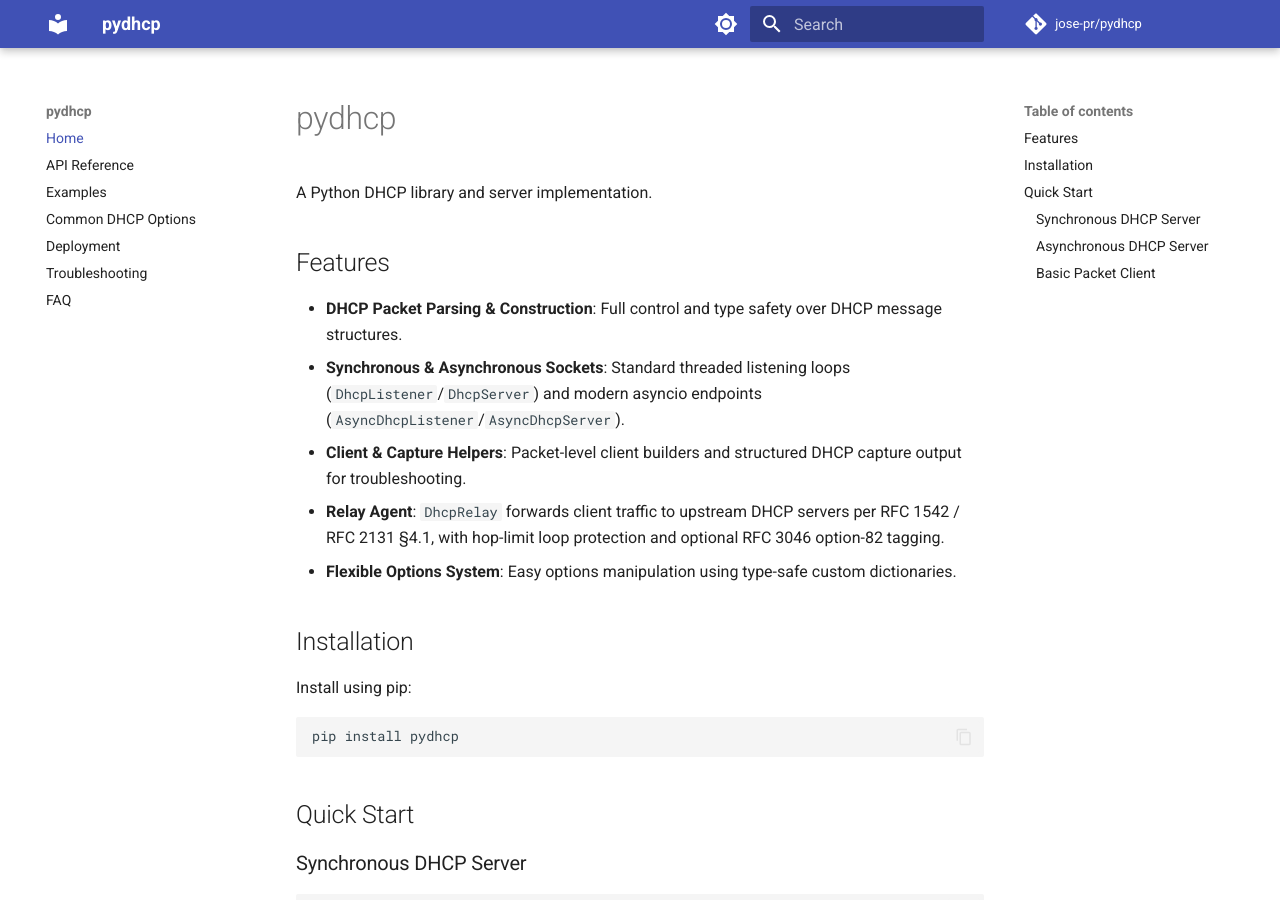
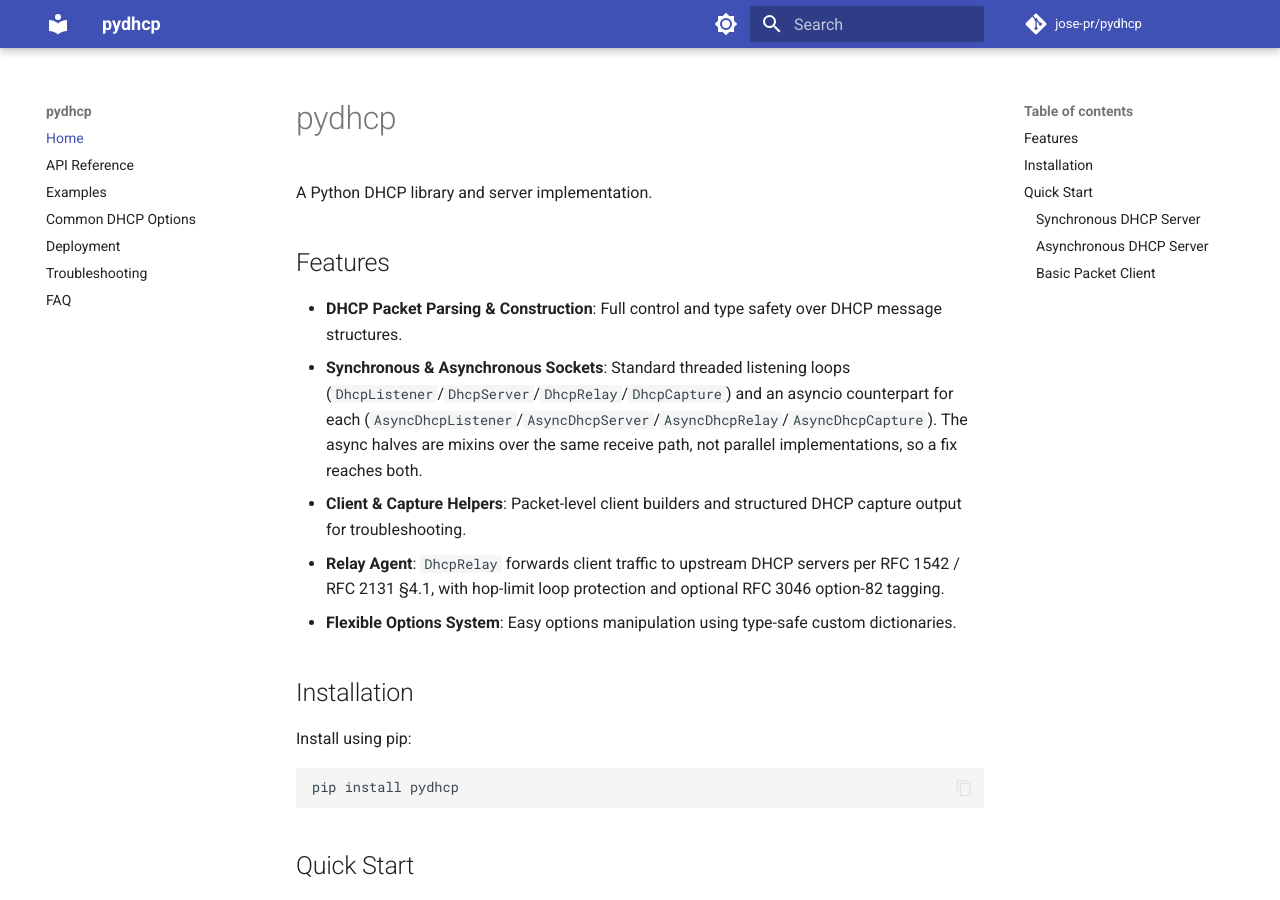
Before and after one commit to jose-pr/pydhcp, an MkDocs documentation site: the page built from docs/index.md, in a window 1280 px wide and 900 px high. Built offline with MkDocs 1.6.1 and Material for MkDocs 9.7.7, drawn with Linux system fonts in a browser that asks for light colours; comment, search, counter and statistics services are not loaded.

Commit message:
docs: document AsyncDhcpRelay and AsyncDhcpCapture for users
Both are public API and appeared in no user-facing document: no mkdocstrings
entry beside AsyncDhcpServer, and the feature bullets named only
AsyncDhcpListener/AsyncDhcpServer. The shipped header had them; the docs site
and README did not.

The bullets now say the thing worth knowing about them -- the async halves are
mixins over the same receive path rather than parallel implementations, so a
fix reaches both, and a test fails if any receive-path line is duplicated
between them. That is the property that was missing last time, when the async
listener was deaf on Linux while passing every unit test.

```diff
--- a/docs/index.md
+++ b/docs/index.md
@@ -5,7 +5,7 @@ A Python DHCP library and server implementation.
 ## Features
 
 - **DHCP Packet Parsing & Construction**: Full control and type safety over DHCP message structures.
-- **Synchronous & Asynchronous Sockets**: Standard threaded listening loops (`DhcpListener`/`DhcpServer`) and modern asyncio endpoints (`AsyncDhcpListener`/`AsyncDhcpServer`).
+- **Synchronous & Asynchronous Sockets**: Standard threaded listening loops (`DhcpListener`/`DhcpServer`/`DhcpRelay`/`DhcpCapture`) and an asyncio counterpart for each (`AsyncDhcpListener`/`AsyncDhcpServer`/`AsyncDhcpRelay`/`AsyncDhcpCapture`). The async halves are mixins over the same receive path, not parallel implementations, so a fix reaches both.
 - **Client & Capture Helpers**: Packet-level client builders and structured DHCP capture output for troubleshooting.
 - **Relay Agent**: `DhcpRelay` forwards client traffic to upstream DHCP servers per RFC 1542 / RFC 2131 §4.1, with hop-limit loop protection and optional RFC 3046 option-82 tagging.
 - **Flexible Options System**: Easy options manipulation using type-safe custom dictionaries.
```
Also changed, not shown: README.md (+6 -0 lines), docs/api.md (+8 -0 lines).
